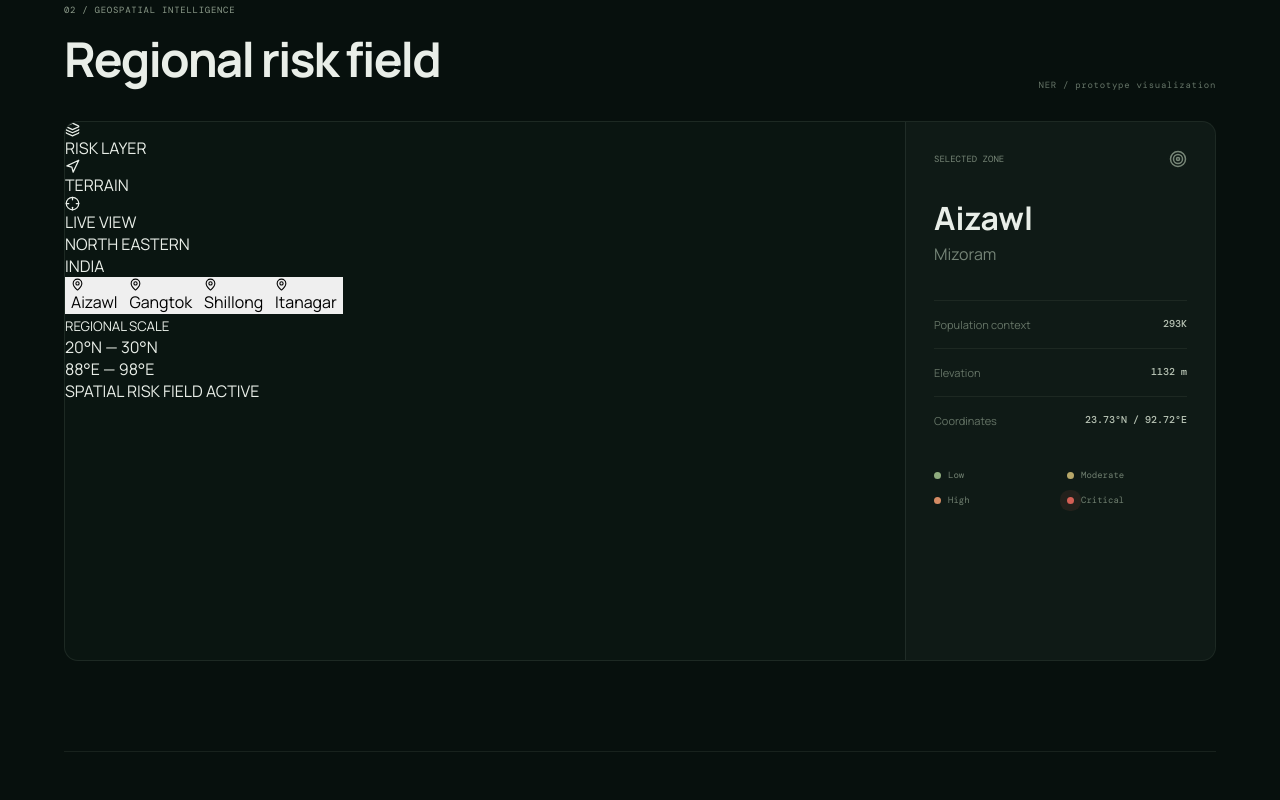
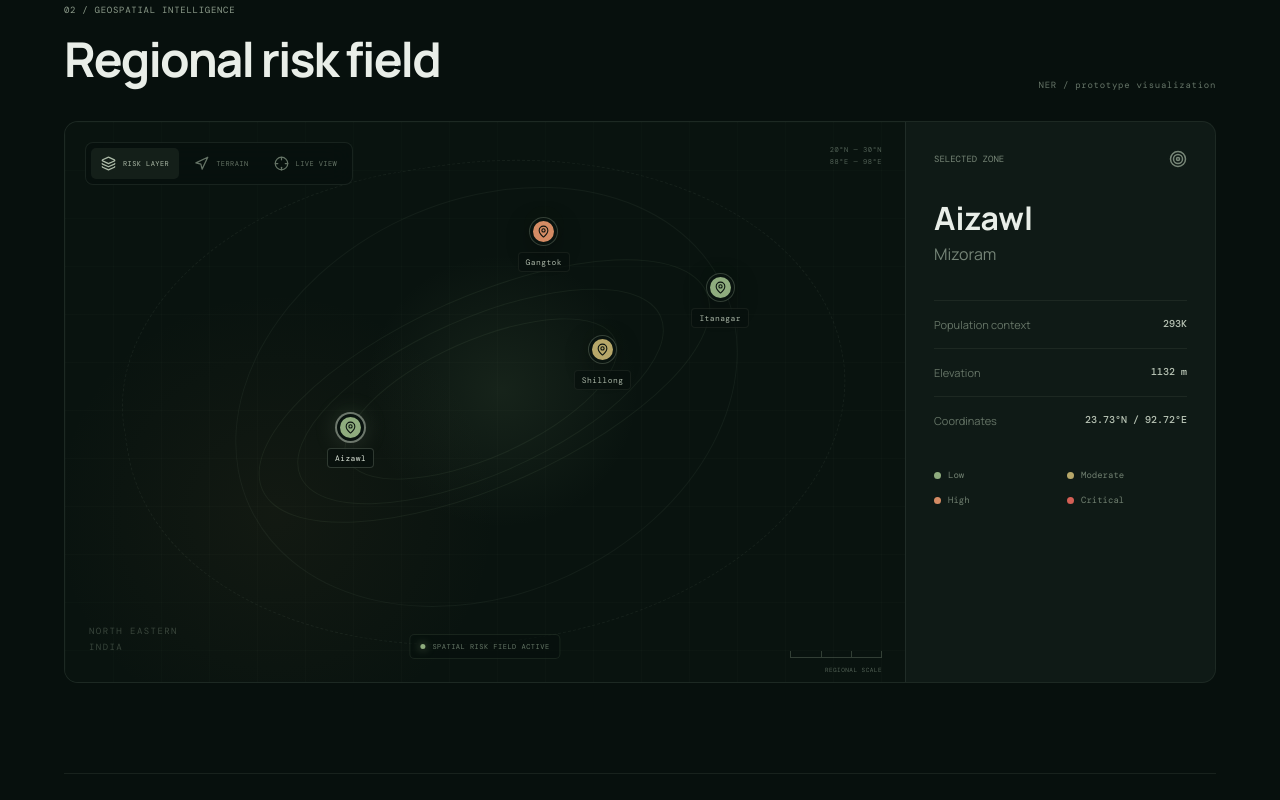
Before and after one commit to gauthamcristiano/sih-disaster-management, a React (Vite) app in the folder frontend/: page / in a window 1280 px wide. Shown: the part 1220-2020 px from the top of the page. Built offline with nearby package versions, Linux system fonts and the light colour scheme; no server answers.

Commit message:
Refactor App.css for improved styles and organization
Refactor CSS styles for improved readability and organization. Update gradients, transitions, and button styles for consistency.

```diff
--- a/frontend/src/App.css
+++ b/frontend/src/App.css
@@ -20,8 +20,16 @@ body {
   margin: 0;
   min-width: 320px;
   background:
-    radial-gradient(circle at 80% 10%, rgba(71, 107, 77, 0.16), transparent 30%),
-    radial-gradient(circle at 10% 50%, rgba(117, 87, 42, 0.08), transparent 28%),
+    radial-gradient(
+      circle at 80% 10%,
+      rgba(71, 107, 77, 0.16),
+      transparent 30%
+    ),
+    radial-gradient(
+      circle at 10% 50%,
+      rgba(117, 87, 42, 0.08),
+      transparent 28%
+    ),
     #07100d;
 }
 
@@ -56,7 +64,7 @@ button {
   position: sticky;
   top: 0;
   z-index: 20;
-  background: rgba(7, 16, 13, 0.82);
+  background: rgba(7, 16, 13, 0.84);
 }
 
 .brand {
@@ -182,7 +190,11 @@ main {
   font-size: 10px;
   font-family: "DM Mono", monospace;
   letter-spacing: 0.08em;
-  transition: 0.25s ease;
+  transition:
+    transform 0.25s ease,
+    background 0.25s ease,
+    border-color 0.25s ease,
+    opacity 0.25s ease;
 }
 
 .primary-button {
@@ -208,10 +220,15 @@ main {
   background: rgba(255, 255, 255, 0.025);
 }
 
-.ghost-button:hover,
+.ghost-button:hover:not(:disabled),
 .reset-button:hover {
   border-color: rgba(181, 197, 177, 0.42);
   background: rgba(255, 255, 255, 0.055);
+}
+
+.ghost-button:disabled {
+  cursor: wait;
+  opacity: 0.55;
 }
 
 .hero-risk {
@@ -224,7 +241,11 @@ main {
   align-items: center;
   justify-content: center;
   background:
-    radial-gradient(circle, rgba(124, 153, 112, 0.13), transparent 58%),
+    radial-gradient(
+      circle,
+      rgba(124, 153, 112, 0.13),
+      transparent 58%
+    ),
     rgba(255, 255, 255, 0.015);
   box-shadow:
     inset 0 0 80px rgba(116, 148, 106, 0.04),
@@ -314,9 +335,16 @@ main {
   border: 1px solid rgba(184, 201, 181, 0.11);
   border-radius: 12px;
   background:
-    linear-gradient(145deg, rgba(128, 155, 116, 0.07), transparent),
+    linear-gradient(
+      145deg,
+      rgba(128, 155, 116, 0.07),
+      transparent
+    ),
     rgba(255, 255, 255, 0.018);
-  transition: 0.3s ease;
+  transition:
+    transform 0.3s ease,
+    border-color 0.3s ease,
+    background 0.3s ease;
 }
 
 .location-card:hover,
@@ -324,7 +352,11 @@ main {
   border-color: rgba(173, 194, 166, 0.38);
   transform: translateY(-4px);
   background:
-    linear-gradient(145deg, rgba(128, 155, 116, 0.12), transparent),
+    linear-gradient(
+      145deg,
+      rgba(128, 155, 116, 0.12),
+      transparent
+    ),
     rgba(255, 255, 255, 0.025);
 }
 
@@ -367,7 +399,7 @@ main {
 }
 
 .map-panel {
-  min-height: 540px;
+  min-height: 560px;
   display: grid;
   grid-template-columns: 1fr 310px;
   overflow: hidden;
@@ -376,142 +408,338 @@ main {
   background: #0a1511;
 }
 
-.map-background {
-  min-height: 540px;
+/* ─────────────────────────────
+   ADVANCED RISK MAP
+───────────────────────────── */
+
+.advanced-map {
+  min-height: 560px;
   position: relative;
   overflow: hidden;
   background:
-    linear-gradient(rgba(139, 164, 132, 0.035) 1px, transparent 1px),
-    linear-gradient(90deg, rgba(139, 164, 132, 0.035) 1px, transparent 1px),
-    radial-gradient(circle at 45% 45%, rgba(94, 126, 88, 0.18), transparent 28%),
-    #0a1511;
-  background-size: 52px 52px, 52px 52px, auto;
+    radial-gradient(
+      circle at 52% 48%,
+      rgba(112, 144, 101, 0.13),
+      transparent 26%
+    ),
+    radial-gradient(
+      circle at 25% 70%,
+      rgba(145, 108, 58, 0.07),
+      transparent 30%
+    ),
+    #09130f;
 }
 
-.map-background::before {
+.advanced-map::before {
   content: "";
   position: absolute;
-  inset: 8%;
-  border: 1px dashed rgba(170, 188, 165, 0.1);
-  border-radius: 48% 54% 45% 52%;
-  transform: rotate(-12deg);
-}
-
-.map-background::after {
-  content: "";
-  position: absolute;
-  width: 70%;
-  height: 60%;
-  left: 15%;
-  top: 19%;
-  border: 1px solid rgba(157, 178, 151, 0.09);
-  border-radius: 50%;
-  transform: rotate(-25deg);
-}
-
-.terrain {
-  position: absolute;
-  border: 1px solid rgba(134, 163, 125, 0.11);
-  border-radius: 48%;
+  inset: 7%;
+  border: 1px dashed rgba(170, 188, 165, 0.08);
+  border-radius: 45% 54% 49% 53%;
+  transform: rotate(-9deg);
   pointer-events: none;
 }
 
-.terrain-one {
-  width: 55%;
-  height: 33%;
-  left: 22%;
-  top: 31%;
+.advanced-map::after {
+  content: "";
+  position: absolute;
+  width: 62%;
+  height: 70%;
+  left: 19%;
+  top: 14%;
+  border: 1px solid rgba(157, 178, 151, 0.07);
+  border-radius: 50%;
+  transform: rotate(-25deg);
+  pointer-events: none;
+}
+
+.map-toolbar {
+  position: absolute;
+  top: 20px;
+  left: 20px;
+  z-index: 10;
+  display: flex;
+  gap: 5px;
+  padding: 5px;
+  border: 1px solid rgba(184, 201, 181, 0.1);
+  border-radius: 8px;
+  background: rgba(7, 16, 13, 0.78);
+  backdrop-filter: blur(12px);
+}
+
+.map-tool {
+  min-height: 31px;
+  padding: 0 10px;
+  display: flex;
+  align-items: center;
+  gap: 7px;
+  border-radius: 5px;
+  color: #657466;
+  font-family: "DM Mono", monospace;
+  font-size: 7px;
+  letter-spacing: 0.06em;
+}
+
+.map-tool.active {
+  color: #aebca9;
+  background: rgba(144, 169, 134, 0.1);
+}
+
+.map-grid {
+  position: absolute;
+  inset: 0;
+  opacity: 0.6;
+  background:
+    linear-gradient(
+      rgba(139, 164, 132, 0.045) 1px,
+      transparent 1px
+    ),
+    linear-gradient(
+      90deg,
+      rgba(139, 164, 132, 0.045) 1px,
+      transparent 1px
+    );
+  background-size: 48px 48px;
+}
+
+.map-ridge {
+  position: absolute;
+  pointer-events: none;
+  border: 1px solid rgba(126, 158, 116, 0.1);
+  border-radius: 50%;
   transform: rotate(-24deg);
 }
 
-.terrain-two {
-  width: 42%;
-  height: 26%;
-  left: 29%;
-  top: 37%;
-  transform: rotate(-24deg);
+.ridge-a {
+  width: 58%;
+  height: 34%;
+  left: 21%;
+  top: 31%;
 }
 
-.terrain-three {
-  width: 29%;
-  height: 18%;
-  left: 35%;
-  top: 41%;
-  transform: rotate(-24deg);
+.ridge-b {
+  width: 47%;
+  height: 28%;
+  left: 26%;
+  top: 35%;
 }
 
-.map-point {
+.ridge-c {
+  width: 35%;
+  height: 21%;
+  left: 32%;
+  top: 39%;
+}
+
+.map-region-label {
   position: absolute;
-  z-index: 4;
+  left: 24px;
+  bottom: 27px;
+  z-index: 5;
+  color: rgba(146, 164, 143, 0.35);
+  font-family: "DM Mono", monospace;
+  font-size: 9px;
+  line-height: 1.7;
+  letter-spacing: 0.16em;
+}
+
+.advanced-marker {
+  position: absolute;
+  z-index: 8;
+  width: 90px;
+  padding: 0;
   transform: translate(-50%, -50%);
-  border: 0;
-  background: none;
-  color: #d8e1d5;
   display: flex;
   flex-direction: column;
   align-items: center;
-  gap: 8px;
+  gap: 7px;
+  color: #a9b5a6;
+  background: transparent;
+  transition: transform 0.25s ease;
 }
 
-.map-point span,
-.dot {
-  display: block;
-  border-radius: 50%;
+.advanced-marker:hover {
+  transform: translate(-50%, -50%) scale(1.08);
 }
 
-.map-point span {
-  width: 14px;
-  height: 14px;
-  border: 3px solid #0b1510;
-  box-shadow: 0 0 0 5px rgba(128, 150, 119, 0.09);
+.marker-pulse {
+  position: absolute;
+  top: -8px;
+  width: 32px;
+  height: 32px;
+  border-radius: 50%;
+  opacity: 0.5;
+  animation: markerPulse 2.4s ease-out infinite;
 }
 
-.map-point b {
+.marker-core {
+  position: relative;
+  z-index: 2;
+  width: 27px;
+  height: 27px;
+  border-radius: 50%;
+  display: grid;
+  place-items: center;
+  border: 3px solid #09130f;
+  box-shadow:
+    0 0 0 1px rgba(181, 198, 176, 0.25),
+    0 7px 25px rgba(0, 0, 0, 0.35);
+}
+
+.marker-name {
+  position: relative;
+  z-index: 2;
+  padding: 4px 7px;
+  border: 1px solid rgba(183, 199, 178, 0.08);
+  border-radius: 4px;
+  background: rgba(7, 16, 13, 0.72);
   font-family: "DM Mono", monospace;
   font-size: 8px;
-  letter-spacing: 0.04em;
+  letter-spacing: 0.05em;
   white-space: nowrap;
 }
 
-.map-point.low span,
-.dot.low {
+.advanced-marker.low .marker-core {
+  color: #07100d;
   background: #8fac7e;
 }
 
-.map-point.moderate span,
-.dot.moderate {
+.advanced-marker.moderate .marker-core {
+  color: #07100d;
   background: #b7a769;
 }
 
-.map-point.high span,
-.dot.high {
+.advanced-marker.high .marker-core {
+  color: #07100d;
   background: #d48b64;
 }
 
-.map-point.critical span,
-.dot.critical {
+.advanced-marker.critical .marker-core {
+  color: #07100d;
   background: #d45f55;
-  box-shadow: 0 0 0 7px rgba(212, 95, 85, 0.1);
 }
 
-.map-label {
-  position: absolute;
-  z-index: 3;
-  font-family: "DM Mono", monospace;
-  font-size: 8px;
-  color: #59685b;
-  letter-spacing: 0.1em;
+.advanced-marker.low .marker-pulse {
+  background: rgba(143, 172, 126, 0.12);
 }
 
-.top-left {
-  left: 25px;
-  top: 25px;
+.advanced-marker.moderate .marker-pulse {
+  background: rgba(183, 167, 105, 0.14);
 }
 
-.bottom-right {
-  right: 25px;
-  bottom: 25px;
+.advanced-marker.high .marker-pulse {
+  background: rgba(212, 139, 100, 0.16);
 }
+
+.advanced-marker.critical .marker-pulse {
+  background: rgba(212, 95, 85, 0.2);
+}
+
+.advanced-marker.selected .marker-core {
+  box-shadow:
+    0 0 0 2px rgba(228, 238, 223, 0.42),
+    0 0 25px rgba(177, 201, 166, 0.22);
+}
+
+.advanced-marker.selected .marker-name {
+  color: #dce5d9;
+  border-color: rgba(183, 201, 177, 0.22);
+}
+
+.map-scale {
+  position: absolute;
+  right: 23px;
+  bottom: 24px;
+  z-index: 5;
+  display: flex;
+  align-items: flex-end;
+  gap: 0;
+  width: 92px;
+  height: 25px;
+  border-bottom: 1px solid rgba(145, 164, 143, 0.3);
+}
+
+.map-scale span {
+  height: 6px;
+  width: 31px;
+  border-left: 1px solid rgba(145, 164, 143, 0.3);
+}
+
+.map-scale span:last-of-type {
+  border-right: 1px solid rgba(145, 164, 143, 0.3);
+}
+
+.map-scale small {
+  position: absolute;
+  right: 0;
+  bottom: -17px;
+  color: #536256;
+  font-family: "DM Mono", monospace;
+  font-size: 6px;
+  letter-spacing: 0.08em;
+}
+
+.map-coordinate {
+  position: absolute;
+  right: 23px;
+  top: 22px;
+  z-index: 5;
+  color: #526156;
+  font-family: "DM Mono", monospace;
+  font-size: 7px;
+  line-height: 1.7;
+  text-align: right;
+  letter-spacing: 0.08em;
+}
+
+.map-status {
+  position: absolute;
+  left: 50%;
+  bottom: 23px;
+  z-index: 6;
+  transform: translateX(-50%);
+  display: flex;
+  align-items: center;
+  gap: 7px;
+  padding: 7px 10px;
+  border: 1px solid rgba(151, 178, 143, 0.12);
+  border-radius: 5px;
+  background: rgba(7, 16, 13, 0.65);
+  color: #667767;
+  font-family: "DM Mono", monospace;
+  font-size: 7px;
+  letter-spacing: 0.07em;
+  white-space: nowrap;
+}
+
+.map-status i {
+  width: 5px;
+  height: 5px;
+  border-radius: 50%;
+  background: #8fac7e;
+  box-shadow: 0 0 9px rgba(143, 172, 126, 0.75);
+}
+
+@keyframes markerPulse {
+  0% {
+    transform: scale(0.55);
+    opacity: 0.55;
+  }
+
+  70% {
+    transform: scale(1.35);
+    opacity: 0;
+  }
+
+  100% {
+    transform: scale(1.35);
+    opacity: 0;
+  }
+}
+
+/* ─────────────────────────────
+   MAP INFORMATION PANEL
+───────────────────────────── */
 
 .map-side {
   border-left: 1px solid rgba(184, 201, 181, 0.1);
@@ -577,7 +805,29 @@ main {
 .dot {
   width: 7px;
   height: 7px;
+  display: block;
+  border-radius: 50%;
 }
+
+.dot.low {
+  background: #8fac7e;
+}
+
+.dot.moderate {
+  background: #b7a769;
+}
+
+.dot.high {
+  background: #d48b64;
+}
+
+.dot.critical {
+  background: #d45f55;
+}
+
+/* ─────────────────────────────
+   ANALYSIS
+───────────────────────────── */
 
 .analysis-layout {
   display: grid;
@@ -669,6 +919,30 @@ input[type="range"]::-moz-range-thumb {
 
 .full {
   width: 100%;
+}
+
+.engine-indicator {
+  display: flex;
+  justify-content: space-between;
+  align-items: center;
+  gap: 15px;
+  margin-top: 16px;
+  padding-top: 15px;
+  border-top: 1px solid rgba(184, 201, 181, 0.07);
+}
+
+.engine-indicator span {
+  color: #586758;
+  font-family: "DM Mono", monospace;
+  font-size: 7px;
+  letter-spacing: 0.1em;
+}
+
+.engine-indicator strong {
+  color: #849781;
+  font-family: "DM Mono", monospace;
+  font-size: 8px;
+  letter-spacing: 0.05em;
 }
 
 .result-panel {
@@ -867,6 +1141,10 @@ input[type="range"]::-moz-range-thumb {
   line-height: 1.5;
 }
 
+/* ─────────────────────────────
+   DECISION INTELLIGENCE
+───────────────────────────── */
+
 .decision-grid {
   display: grid;
   grid-template-columns: repeat(3, 1fr);
@@ -917,6 +1195,10 @@ input[type="range"]::-moz-range-thumb {
       rgba(255, 255, 255, 0.015)
     );
 }
+
+/* ─────────────────────────────
+   PROTOTYPE NOTICE + FOOTER
+───────────────────────────── */
 
 .prototype-note {
   margin: 60px 0 70px;
@@ -974,6 +1256,10 @@ footer {
   }
 }
 
+/* ─────────────────────────────
+   RESPONSIVE
+───────────────────────────── */
+
 @media (max-width: 1050px) {
   .hero {
     grid-template-columns: 1fr;
@@ -996,6 +1282,10 @@ footer {
 
   .map-panel {
     grid-template-columns: 1fr;
+  }
+
+  .advanced-map {
+    min-height: 500px;
   }
 
   .map-side {
@@ -1051,8 +1341,34 @@ footer {
     grid-template-columns: 1fr;
   }
 
-  .map-background {
-    min-height: 430px;
+  .map-panel {
+    border-radius: 11px;
+  }
+
+  .advanced-map {
+    min-height: 460px;
+  }
+
+  .map-toolbar {
+    max-width: calc(100% - 30px);
+    overflow-x: auto;
+  }
+
+  .map-tool {
+    white-space: nowrap;
+  }
+
+  .map-coordinate {
+    display: none;
+  }
+
+  .map-status {
+    bottom: 20px;
+    font-size: 6px;
+  }
+
+  .map-scale {
+    display: none;
   }
 
   .signals-panel,
@@ -1113,4 +1429,32 @@ footer {
   .reset-button {
     min-height: 42px;
   }
+
+  .engine-indicator {
+    align-items: flex-start;
+    flex-direction: column;
+    gap: 6px;
+  }
+
+  .advanced-map {
+    min-height: 430px;
+  }
+
+  .map-region-label {
+    left: 17px;
+    bottom: 23px;
+    font-size: 7px;
+  }
+
+  .advanced-marker {
+    width: 72px;
+  }
+
+  .marker-name {
+    font-size: 7px;
+  }
+
+  .map-status {
+    display: none;
+  }
 }
```
